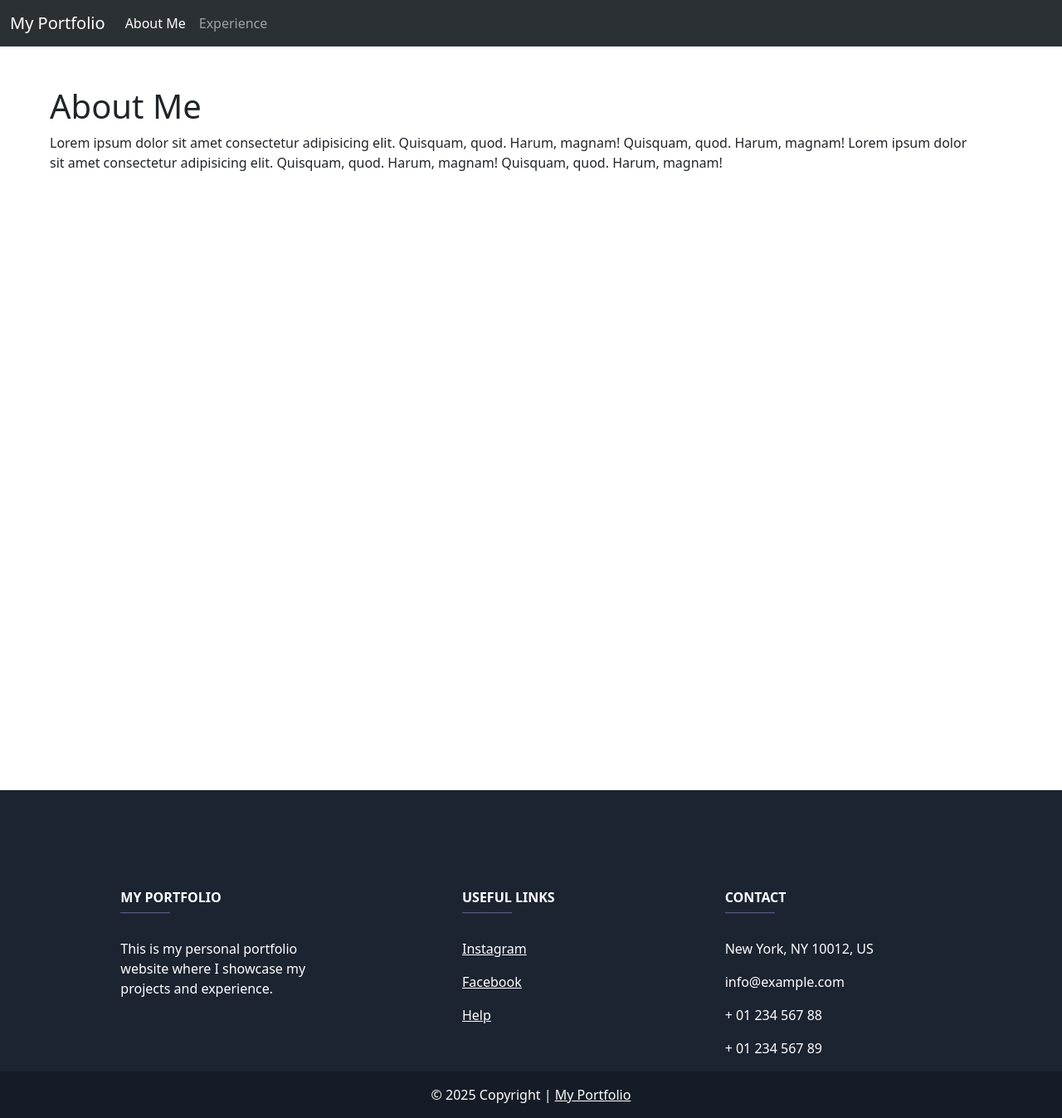
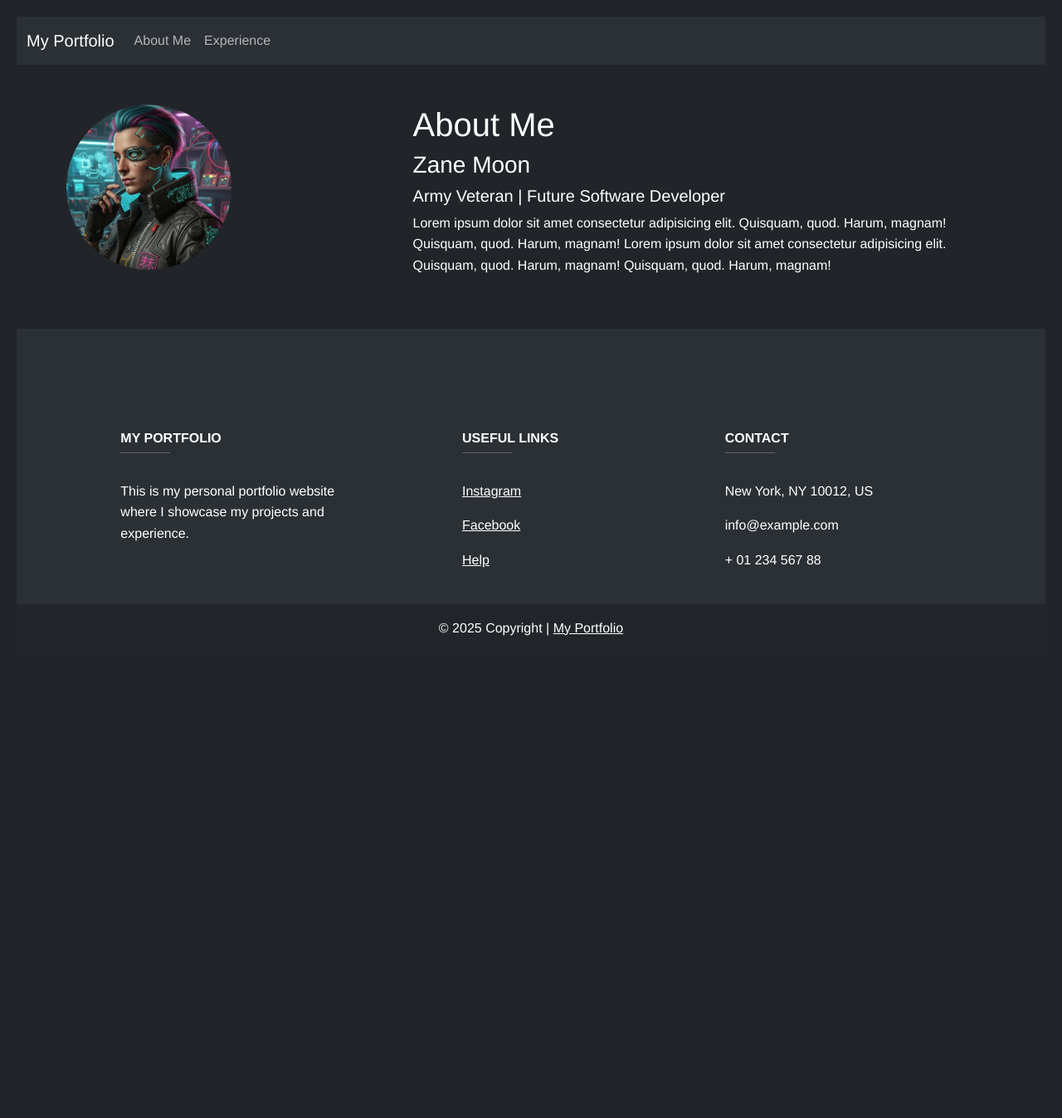
Before and after one commit to ZaneM201/117-portfolio, a Django app: page / in a window 1280 px wide. Shown: the whole page at 83% size. After the commit the page ends 766 px from the top, so only its background shows below. Run offline with Django 5.2, Linux system fonts and the light colour scheme.

Commit message:
fixing css and added a temp photo

```diff
--- a/static/css/style.css
+++ b/static/css/style.css
@@ -3,3 +3,29 @@
     padding: 0;
     box-sizing: border-box;
 }
+
+:root {
+    --body-color: #212529;
+    --text-color: #ffffff;
+    --font-family: 'Helvetica Neue', Helvetica, Arial, sans-serif;
+}
+
+body {
+    background-color: var(--body-color);
+    color: var(--text-color);
+    font-family: var(--font-family);
+    line-height: 1.6;
+    padding: 20px;
+}
+
+.about-me-section {
+    display: flex;
+    gap: 20px;
+}
+
+.about-image {
+    max-width: 50%;
+    border-radius: 100%;
+    margin-bottom: 20px;
+    display: block;
+}
--- a/templates/base.html
+++ b/templates/base.html
@@ -1,98 +1,28 @@
+
 <!DOCTYPE html>
-<html lang="en">
+<html lang="en" data-bs-theme="dark">
 <head>
     <meta charset="UTF-8">
     <meta name="viewport" content="width=device-width, initial-scale=1.0">
     <title>{% block title %}{% endblock title%}</title>
+    <link href="https://cdn.jsdelivr.net/npm/bootstrap@5.3.8/dist/css/bootstrap.min.css" rel="stylesheet" integrity="sha384-sRIl4kxILFvY47J16cr9ZwB07vP4J8+LH7qKQnuqkuIAvNWLzeN8tE5YBujZqJLB" crossorigin="anonymous">
     {% load static %}
     <link rel="stylesheet" href="{% static 'css/style.css' %}">
-    <link href="https://cdn.jsdelivr.net/npm/bootstrap@5.3.8/dist/css/bootstrap.min.css" rel="stylesheet" integrity="sha384-sRIl4kxILFvY47J16cr9ZwB07vP4J8+LH7qKQnuqkuIAvNWLzeN8tE5YBujZqJLB" crossorigin="anonymous">
+    {% block css %}{% endblock css %}
+</head>
+<body class="d-flex flex-column min-vh-100">
 
-</head>
-<body>
-    <nav class="navbar navbar-expand-lg bg-body-tertiary" data-bs-theme="dark">
-        <div class="container-fluid">
-            <a class="navbar-brand" href="#">My Portfolio</a>
-            <button class="navbar-toggler" type="button" data-bs-toggle="collapse" data-bs-target="#navbarNav" aria-controls="navbarNav" aria-expanded="false" aria-label="Toggle navigation">
-                <span class="navbar-toggler-icon"></span>
-             </button>
-            <div class="collapse navbar-collapse" id="navbarNav">
-                <ul class="navbar-nav">
-                    <li class="nav-item">
-                        <a class="nav-link active" aria-current="page" href="{% url 'about_me' %}">About Me</a>
-                    </li>
-                    <li class="nav-item">
-                        <a class="nav-link" href="{% url 'experience' %}">Experience</a>
-                    </li>
-                </ul>
-            </div>
-        </div>
-    </nav>
-    <div class="container m-5 vh-100">
+    {% include "navbar.html" %}
+
+    <div class="container m-5 flex-grow-1">
         {% block content %}
 
         {% endblock content %}
     </div>
 
-    <!-- Footer -->
-    <footer class="text-center text-lg-start text-white " style="background-color: #1c2331">
-        <section class="d-flex justify-content-between p-4">
-            <div>
-                <a href="" class="text-white me-4">
-                    <i class="fab fa-facebook-f"></i>
-                </a>
-                <a href="" class="text-white me-4">
-                    <i class="fab fa-twitter"></i>
-                </a>
-                <a href="" class="text-white me-4">
-                    <i class="fab fa-google"></i>
-                </a>
-                <a href="" class="text-white me-4">
-                    <i class="fab fa-instagram"></i>
-                </a>
-                <a href="" class="text-white me-4">
-                    <i class="fab fa-linkedin"></i>
-                </a>
-                <a href="" class="text-white me-4">
-                    <i class="fab fa-github"></i>
-                </a>
-            </div>
-        </section>
+    {% include "footer.html" %}
 
-        <section class="">
-            <div class="container text-center text-md-start mt-5">
-                <div class="row mt-3">
-                    <div class="col-md-3 col-lg-4 col-xl-3 mx-auto mb-4">
-                        <h6 class="text-uppercase fw-bold">My Portfolio</h6>
-                        <hr class="mb-4 mt-0 d-inline-block mx-auto" style="width: 60px; background-color: #7c4dff; height: 2px"/>
-                        <p>This is my personal portfolio website where I showcase my projects and experience.</p>
-                    </div>
 
-                    <div class="col-md-3 col-lg-2 col-xl-2 mx-auto mb-4">
-                        <h6 class="text-uppercase fw-bold">Useful links</h6>
-                        <hr class="mb-4 mt-0 d-inline-block mx-auto" style="width: 60px; background-color: #7c4dff; height: 2px"/>
-                        <p><a href="#!" class="text-white">Instagram</a></p>
-                        <p><a href="#!" class="text-white">Facebook</a></p>
-                        <p><a href="#!" class="text-white">Help</a></p>
-                    </div>
-
-                    <div class="col-md-4 col-lg-3 col-xl-3 mx-auto mb-md-0 mb-4">
-                        <h6 class="text-uppercase fw-bold">Contact</h6>
-                        <hr class="mb-4 mt-0 d-inline-block mx-auto" style="width: 60px; background-color: #7c4dff; height: 2px"/>
-                        <p><i class="fas fa-home mr-3"></i> New York, NY 10012, US</p>
-                        <p><i class="fas fa-envelope mr-3"></i> info@example.com</p>
-                        <p><i class="fas fa-phone mr-3"></i> + 01 234 567 88</p>
-                        <p><i class="fas fa-print mr-3"></i> + 01 234 567 89</p>
-                    </div>
-                </div>
-            </div>
-        </section>
-        <!-- Copyright -->
-        <div class="text-center p-3" style="background-color: rgba(0, 0, 0, 0.2)">
-            © 2025 Copyright |
-            <a class="text-white" href="{% url 'about_me' %}">My Portfolio</a>
-        </div>
-    </footer>
 
     <script src="https://cdn.jsdelivr.net/npm/bootstrap@5.3.8/dist/js/bootstrap.bundle.min.js" integrity="sha384-FKyoEForCGlyvwx9Hj09JcYn3nv7wiPVlz7YYwJrWVcXK/BmnVDxM+D2scQbITxI" crossorigin="anonymous"></script>
 </body>
--- /dev/null
+++ b/templates/footer.html
@@ -0,0 +1,57 @@
+<footer class="text-center text-lg-start text-white " style="background-color: #2b3035">
+    <section class="d-flex justify-content-between p-4">
+        <div>
+            <a href="" class="text-white me-4">
+                <i class="fab fa-facebook-f"></i>
+            </a>
+            <a href="" class="text-white me-4">
+                <i class="fab fa-twitter"></i>
+            </a>
+            <a href="" class="text-white me-4">
+                <i class="fab fa-google"></i>
+            </a>
+            <a href="" class="text-white me-4">
+                <i class="fab fa-instagram"></i>
+            </a>
+            <a href="" class="text-white me-4">
+                <i class="fab fa-linkedin"></i>
+            </a>
+            <a href="" class="text-white me-4">
+                <i class="fab fa-github"></i>
+            </a>
+        </div>
+    </section>
+
+    <section>
+        <div class="container text-center text-md-start mt-5">
+            <div class="row mt-3">
+                <div class="col-md-3 col-lg-4 col-xl-3 mx-auto mb-4">
+                    <h6 class="text-uppercase fw-bold">My Portfolio</h6>
+                    <hr class="mb-4 mt-0 d-inline-block mx-auto" style="width: 60px; height: 2px"/>
+                    <p>This is my personal portfolio website where I showcase my projects and experience.</p>
+                </div>
+
+                <div class="col-md-3 col-lg-2 col-xl-2 mx-auto mb-4">
+                    <h6 class="text-uppercase fw-bold">Useful links</h6>
+                    <hr class="mb-4 mt-0 d-inline-block mx-auto" style="width: 60px; height: 2px"/>
+                    <p><a href="#!" class="text-white">Instagram</a></p>
+                    <p><a href="#!" class="text-white">Facebook</a></p>
+                    <p><a href="#!" class="text-white">Help</a></p>
+                </div>
+
+                <div class="col-md-4 col-lg-3 col-xl-3 mx-auto mb-md-0 mb-4">
+                    <h6 class="text-uppercase fw-bold">Contact</h6>
+                    <hr class="mb-4 mt-0 d-inline-block mx-auto" style="width: 60px; height: 2px"/>
+                    <p><i class="fas fa-home mr-3"></i> New York, NY 10012, US</p>
+                    <p><i class="fas fa-envelope mr-3"></i> info@example.com</p>
+                    <p><i class="fas fa-phone mr-3"></i> + 01 234 567 88</p>
+                </div>
+            </div>
+        </div>
+    </section>
+    <!-- Copyright -->
+    <div class="text-center p-3" style="background-color: rgba(0, 0, 0, 0.2)">
+        © 2025 Copyright |
+        <a class="text-white" href="{% url 'about_me' %}">My Portfolio</a>
+    </div>
+</footer>
--- /dev/null
+++ b/templates/navbar.html
@@ -0,0 +1,19 @@
+
+<nav class="navbar navbar-expand-lg bg-body-tertiary">
+    <div class="container-fluid">
+        <a class="navbar-brand" href="#">My Portfolio</a>
+        <button class="navbar-toggler" type="button" data-bs-toggle="collapse" data-bs-target="#navbarNav" aria-controls="navbarNav" aria-expanded="false" aria-label="Toggle navigation">
+            <span class="navbar-toggler-icon"></span>
+        </button>
+        <div class="collapse navbar-collapse" id="navbarNav">
+            <ul class="navbar-nav">
+                <li class="nav-item">
+                    <a class="nav-link" aria-current="page" href="{% url 'about_me' %}">About Me</a>
+                </li>
+                <li class="nav-item">
+                    <a class="nav-link" href="{% url 'experience' %}">Experience</a>
+                </li>
+            </ul>
+        </div>
+    </div>
+</nav>
--- a/templates/pages/about_me.html
+++ b/templates/pages/about_me.html
@@ -1,8 +1,18 @@
 {% extends "base.html" %}
 
-{% block title %}About Me{% endblock title %}
+{% block title %} About Me {% endblock title %}
+{% load static %}
 
 {% block content %}
-    <h1>About Me</h1>
-    <p>Lorem ipsum dolor sit amet consectetur adipisicing elit. Quisquam, quod. Harum, magnam! Quisquam, quod. Harum, magnam! Lorem ipsum dolor sit amet consectetur adipisicing elit. Quisquam, quod. Harum, magnam! Quisquam, quod. Harum, magnam!</p>
+    <section class="about-me-section">
+        <div>
+            <img  class="about-image" src="{% static 'img/OwnerTechStore3000.png' %}" alt="">
+        </div>
+        <div>
+            <h1>About Me</h1>
+            <h3>Zane Moon</h3>
+            <h5>Army Veteran | Future Software Developer</h5>
+            <p>Lorem ipsum dolor sit amet consectetur adipisicing elit. Quisquam, quod. Harum, magnam! Quisquam, quod. Harum, magnam! Lorem ipsum dolor sit amet consectetur adipisicing elit. Quisquam, quod. Harum, magnam! Quisquam, quod. Harum, magnam!</p>
+        </div>
+    </section>
 {% endblock content %}
```
Also changed, not shown: static/img/OwnerTechStore3000.png (added).
